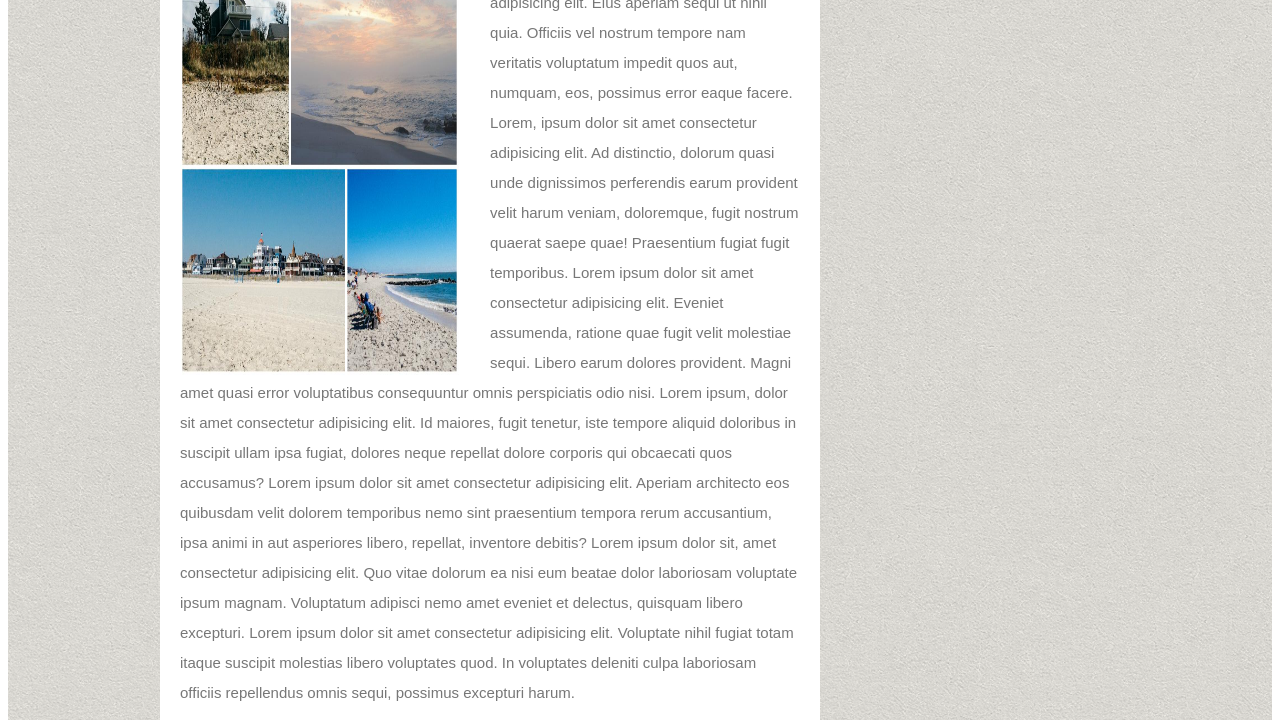
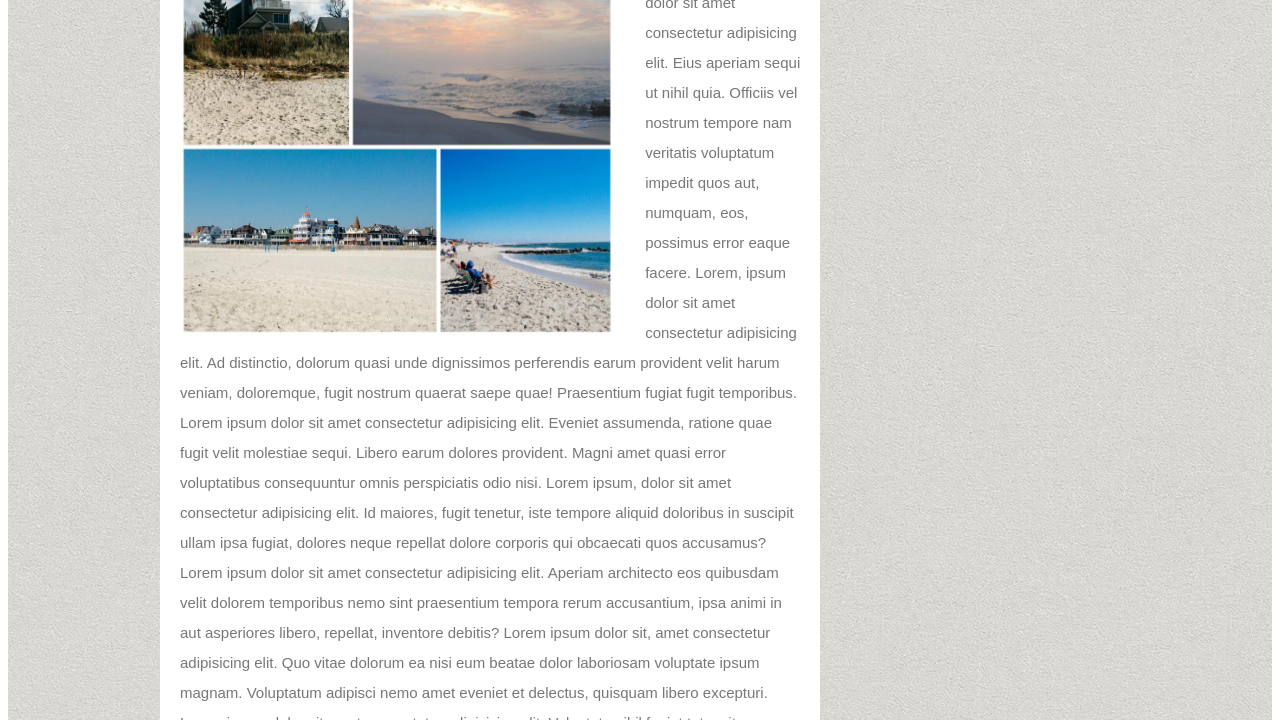
Before and after one commit to ghSB17/Basic_Portfolio, a plain HTML site: page index.html in a window 1280 px wide. Shown: the part 250-970 px from the top of the page. Drawn offline with Linux system fonts and the light colour scheme.

Commit message:
all working

```diff
--- a/assets/css/style.css
+++ b/assets/css/style.css
@@ -169,9 +169,9 @@ h1, #socialheader, #nametab {
     border-right: 2px solid #DCDCDC;
 }
 #aboutimg {
-    width: 45%;
-    height: 45%;
-    opacity: 10;
+    width: 70%;
+    height: 35%;
+    /* opacity: 10; */
     padding-right: 1px;
     padding-bottom: 1px;
 }
```
